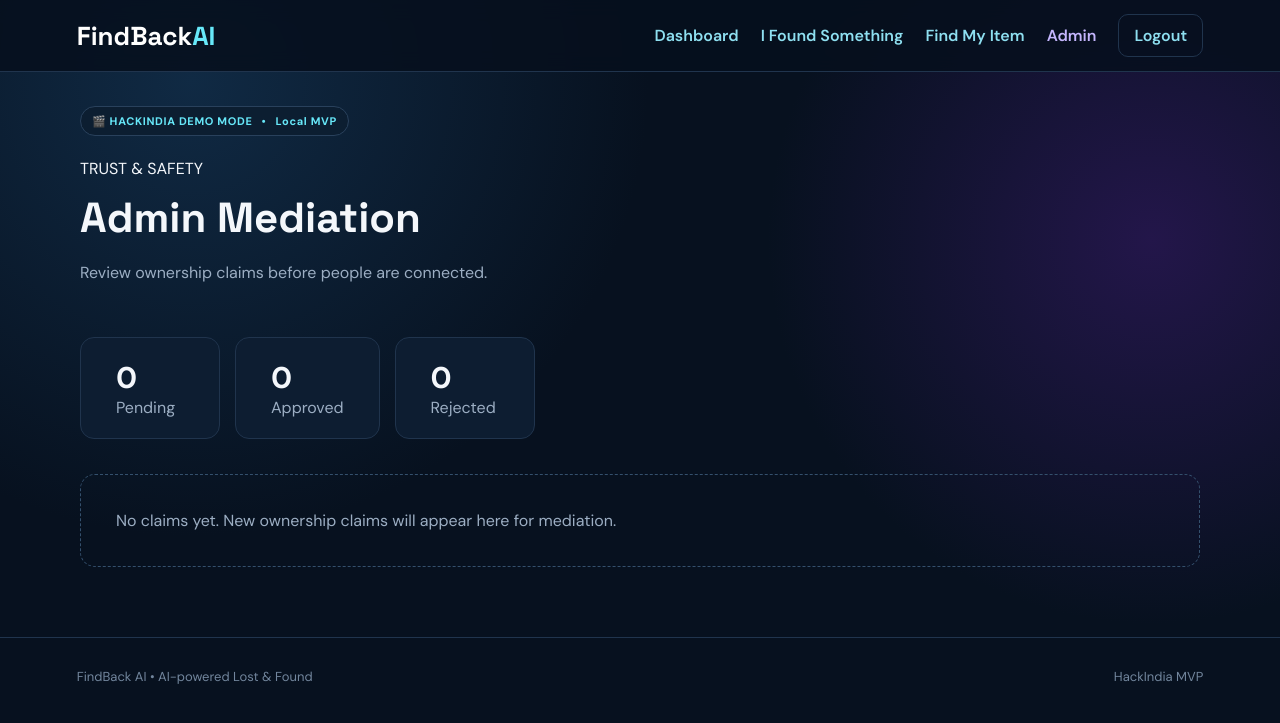
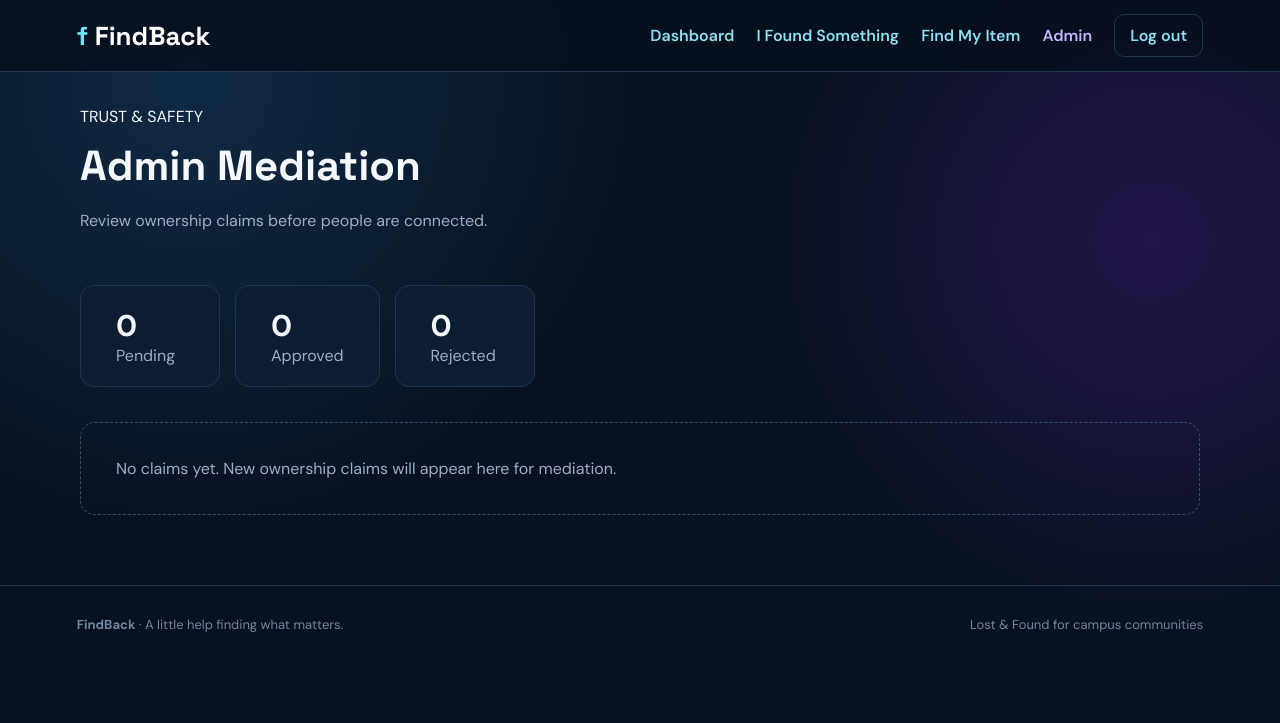
Before and after one commit to prixcejeswani30/FindBack-AI, a Flask app: page /admin in a window 1280 px wide. Shown: the top 723 px of the page. Run offline with Flask 3, Linux system fonts and the light colour scheme; the visitor is signed in with stand-in values (Sample User, id 1); data comes from the database, SQL or seed files in the repository; data that the repository does not hold is empty.

Commit message:
Remove hackathon banner and update site chrome

```diff
--- a/templates/base.html
+++ b/templates/base.html
@@ -3,29 +3,28 @@
 <head>
   <meta charset="UTF-8">
   <meta name="viewport" content="width=device-width, initial-scale=1.0">
-  <meta name="theme-color" content="#07111f">
+  <meta name="theme-color" content="#f5f4ef">
   <title>{% block title %}FindBack AI{% endblock %}</title>
   <link rel="stylesheet" href="{{ url_for('static', filename='style.css') }}">
 </head>
 <body>
 <nav class="nav">
-  <a class="brand" href="{{ url_for('index') }}">FindBack<span>AI</span></a>
+  <a class="brand" href="{{ url_for('index') }}"><span class="brand-mark">f</span> FindBack</a>
   <div class="navlinks">
     {% if session.get('user_id') %}
       <a href="{{ url_for('dashboard') }}">Dashboard</a>
       <a href="{{ url_for('found') }}">I Found Something</a>
       <a href="{{ url_for('search') }}">Find My Item</a>
       {% if session.get('is_admin') %}<a class="admin-link" href="{{ url_for('admin') }}">Admin</a>{% endif %}
-      <a class="outline" href="{{ url_for('logout') }}">Logout</a>
+      <a class="outline" href="{{ url_for('logout') }}">Log out</a>
     {% else %}
       <a href="{{ url_for('login') }}">Login</a>
-      <a class="button small" href="{{ url_for('register') }}">Get Started</a>
+      <a class="button small" href="{{ url_for('register') }}">Create account</a>
     {% endif %}
   </div>
 </nav>
 
 <main class="container">
-  <div class="demo-bar">🎬 HACKINDIA DEMO MODE <span>•</span> Local MVP</div>
   {% with messages = get_flashed_messages(with_categories=true) %}
     {% for category, message in messages %}
       <div class="flash {{ category }}">{{ message }}</div>
@@ -35,8 +34,8 @@
 </main>
 
 <footer>
-  <div>FindBack AI • AI-powered Lost & Found</div>
-  <div>HackIndia MVP</div>
+  <div><b>FindBack</b> · A little help finding what matters.</div>
+  <div>Lost &amp; Found for campus communities</div>
 </footer>
 </body>
 </html>
```
